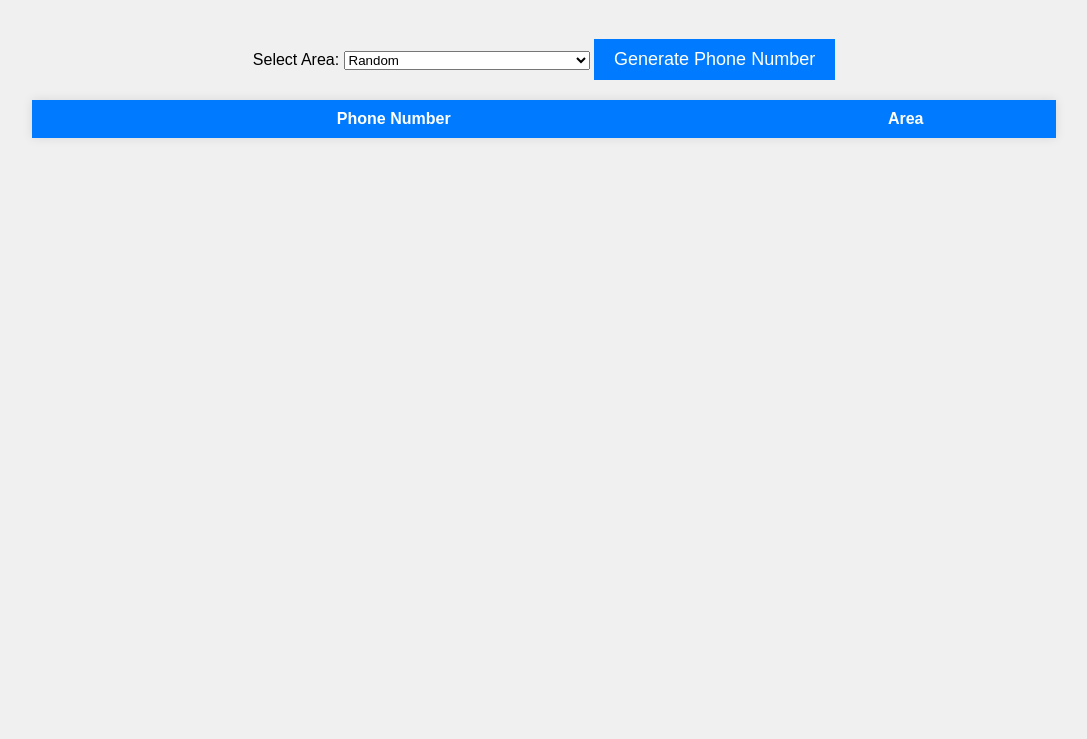
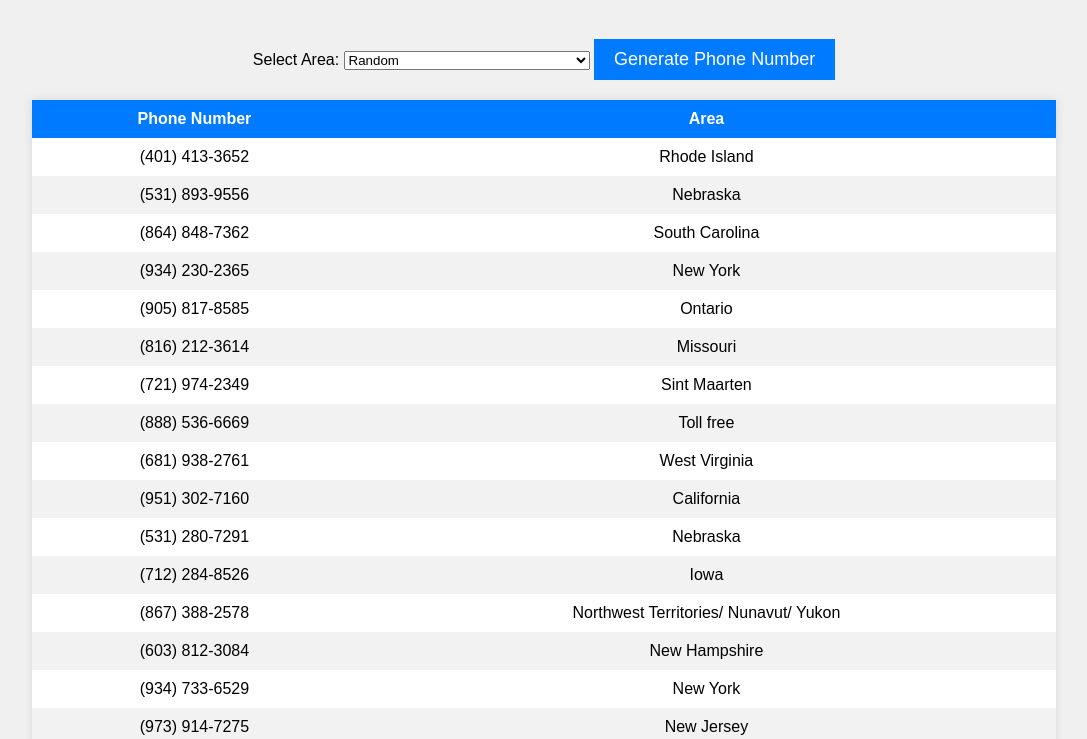
Before and after one commit to washdanielse717/ggyy, a plain HTML site: page index.html in a window 1280 px wide. Shown: the part 61-800 px from the top of the page, without its empty margins (96-1183 px from the left). Drawn offline with Linux system fonts and the light colour scheme.

Commit message:
增加areacode

```diff
--- a/index.html
+++ b/index.html
@@ -77,19 +77,27 @@
     </table>
 
     <script>
-        // 获取地区选项的下拉框
+
 const areaSelect = document.getElementById("areaSelect");
 
-        // 动态加载地区选项
+
+let data;
+
+
 fetch("areacode.json")
     .then(response => response.json())
-            .then(data => {
+    .then(jsonData => {
+        data = jsonData;
+
         for (const area in data) {
             const option = document.createElement("option");
             option.value = area;
             option.textContent = area;
             areaSelect.appendChild(option);
         }
+
+
+        generateAndDisplayPhoneNumbers();
     })
     .catch(error => {
         console.error("Error loading area codes:", error);
@@ -129,26 +137,6 @@
 const generateButton = document.getElementById("generateButton");
 
 generateButton.addEventListener("click", generateAndDisplayPhoneNumbers);
-
-        // 初始化生成电话号码
-        generateAndDisplayPhoneNumbers();
-
-        // About Section
-        const aboutSection = document.createElement("section");
-        aboutSection.innerHTML = `
-            <h2>About Phone Number Generator</h2>
-            <p>Welcome to the Phone Number Generator, a simple web application that lets you generate random US phone numbers with area codes from various regions across the United States.</p>
-            <p><strong>How It Works:</strong></p>
-            <ul>
-                <li>Select an Area: Choose a specific US region from the dropdown list or select "Random" to generate numbers from any area.</li>
-                <li>Generate Phone Numbers: Click the "Generate Phone Number" button to create a list of random US phone numbers based on your area selection.</li>
-                <li>Explore the Results: The generated phone numbers are displayed in a table, including both the phone number and the corresponding area.</li>
-            </ul>
-            <p>Whether you need placeholder phone numbers for testing, want to explore US area codes, or simply enjoy randomness, the Phone Number Generator has you covered.</p>
-            <p><em>Note: This application is for demonstration and educational purposes only and does not provide real phone numbers.</em></p>
-            <p>Enjoy exploring US area codes and generating random phone numbers with ease!</p>
-        `;
-        document.body.appendChild(aboutSection);
     </script>
 </body>
 </html>
```
Lines whose indentation alone changed are shown as unchanged.
